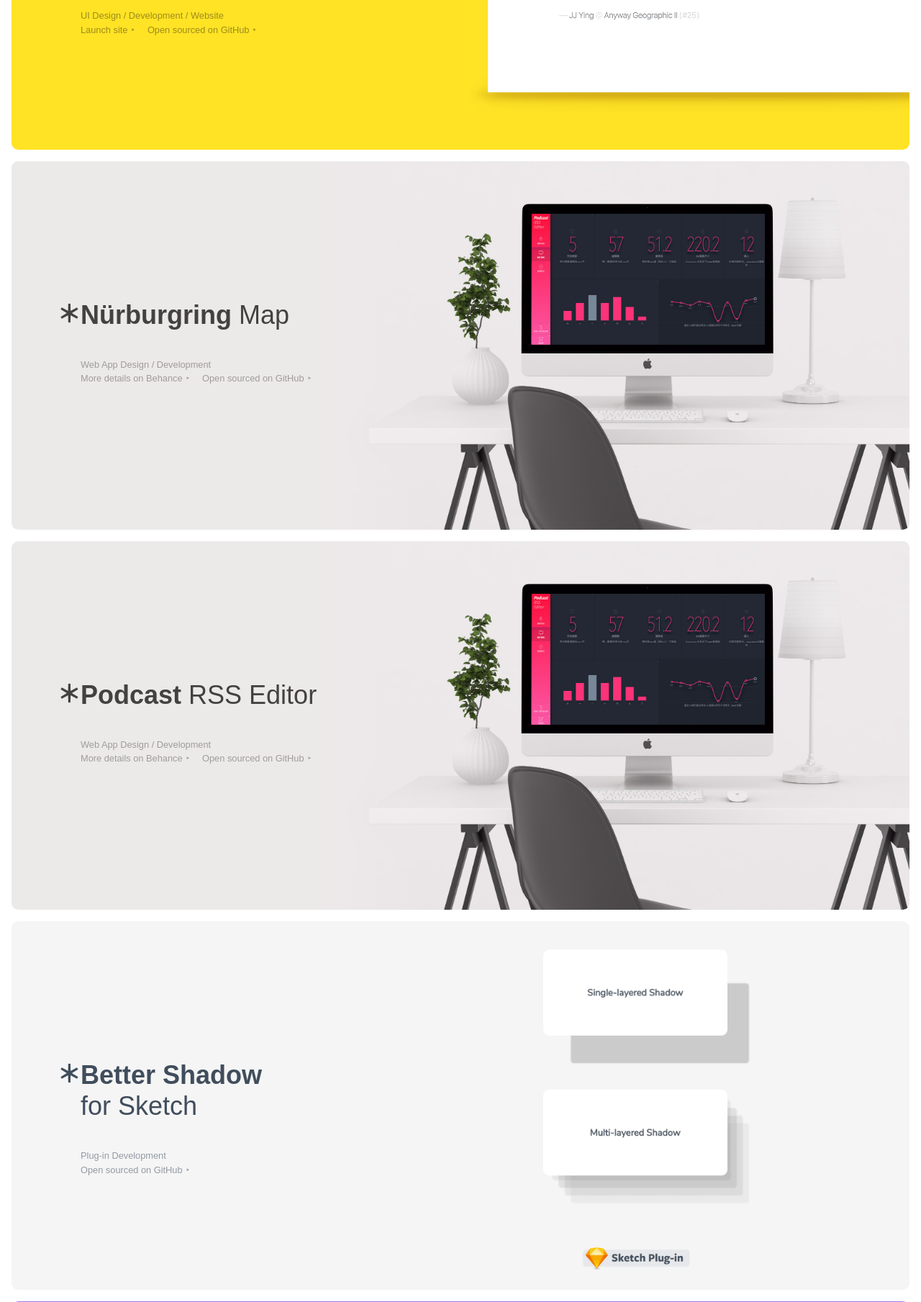
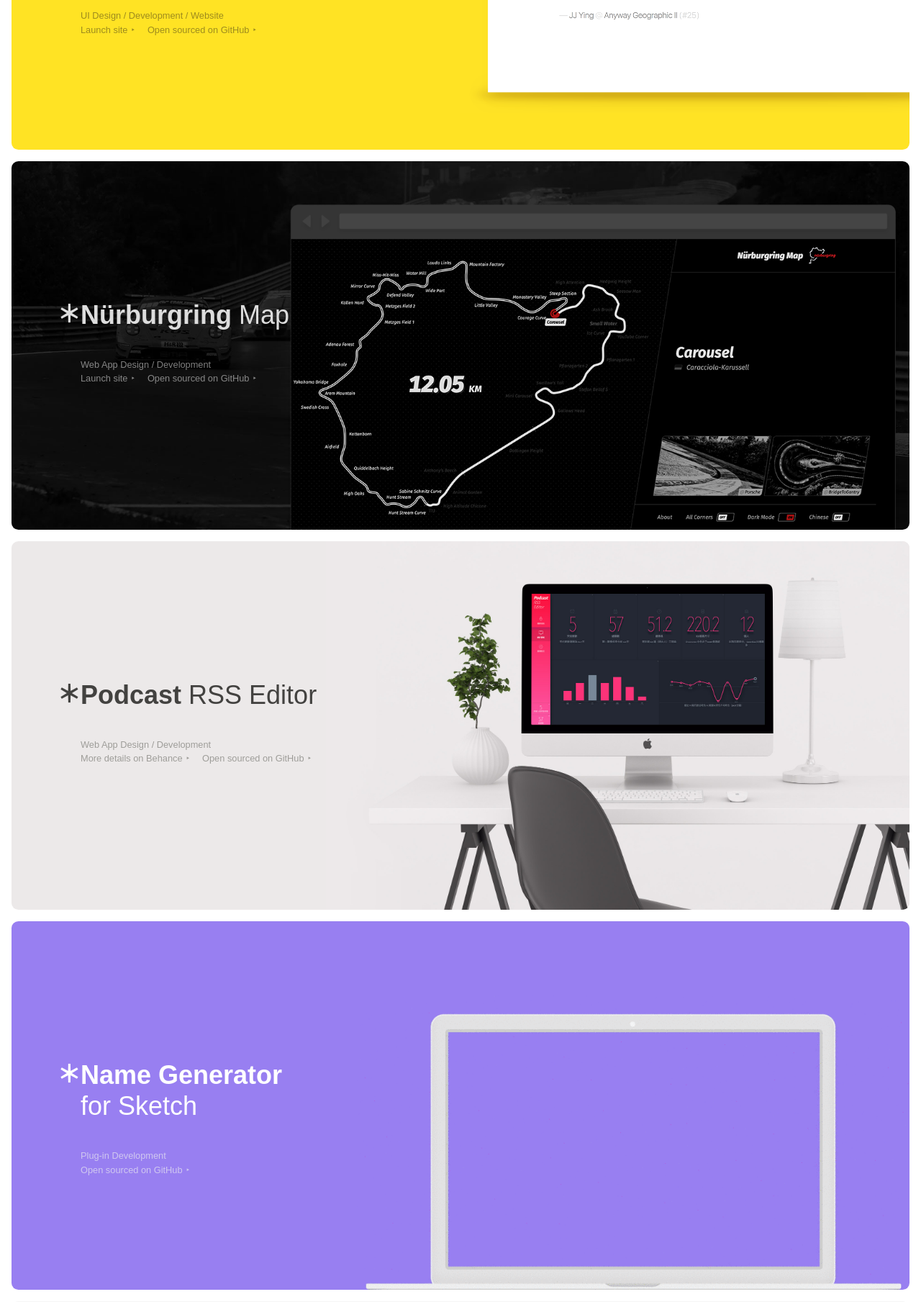
Before and after one commit to JJYing/IconMoon-2017, a PHP site: page / in a window 1280 px wide. Shown: the part 1436-3245 px from the top of the page at 72% size. Run offline with PHP 8.4, Linux system fonts and the light colour scheme; some libraries are stand-ins or nearby versions; some web fonts are replaced.

Commit message:
增加了纽北页面

```diff
--- a/assets/main.css
+++ b/assets/main.css
@@ -380,17 +380,17 @@ article .inner-item{
   background: var(--item-bg);
 }
 
-.s-analytttics{
-  --item-text1: #bbb;
+.s-nur{
+  --item-text1: #ddd;
   --item-text2: rgba(255,255,255,.5);
   --item-bg: #1f1f1f;
 }
-.s-analytttics-img{
-	position: absolute;
-	bottom: 0;
-	width: 50%;
-	right: 0;
+.s-nur .inner-item{
+  background: #1f1f1f url('../assets/nur-bg.jpg');
+  background-size: cover;
+  background-position: center center;
 }
+
 .s-name{
   --item-text1: #fff;
   --item-text2: #d0c8f0;
--- a/index.php
+++ b/index.php
@@ -115,7 +115,8 @@ echo
 							<div class="item-tags">UI Design / Development / Website</div>
 
 							<div class="item-btns"><a class="item-btn" href="https://Anyway.FM/tab/" target="_blank">Launch site</a>
-								<a class="item-btn" href="https://github.com/Anyway-Design/Anyway-Tab" target="_blank">Open sourced on GitHub</a></div>
+								<a class="item-btn" href="https://github.com/Anyway-Design/Anyway-Tab" target="_blank">Open sourced on GitHub</a>
+              </div>
 						</div>
 
 					</div>
@@ -124,7 +125,7 @@ echo
 				</div>
 			</article>
 
-      <article class="item s-pre">
+      <article class="item s-nur">
 				<div class="inner-item">
 					<div class="item-main autowidth">
 						<h1 class="item-text"><strong>Nürburgring</strong> Map</h1>
@@ -132,14 +133,14 @@ echo
 						<div class="item-desc">
 							<div class="item-tags">Web App Design / Development</div>
 							<div class="item-btns">
-								<a class="item-btn" href="https://www.behance.net/gallery/40528175/Podcast-RSS-Editor" target="_blank">More details on Behance</a>
-								<a class="item-btn" href="https://github.com/JJYing/Podcast-RSS-Editor" target="_blank">Open sourced on GitHub</a>
+                <a class="item-btn" href="https://jjying.com/nurburgring/" target="_blank">Launch site</a>
+								<a class="item-btn" href="https://github.com/JJYing/Nurburgring-Map/" target="_blank">Open sourced on GitHub</a>
 							</div>
 						</div>
 
 					</div>
 
-					<img src="{$imgDir}/pre-bg.jpg" class="s-pre-img mobile-full-width" />
+					<img src="{$imgDir}/nur.png" class="s-pre-img mobile-full-width" />
 				</div>
 			</article>
 
@@ -162,26 +163,6 @@ echo
 				</div>
 			</article>
 
-			<article class="item s-better-shadow">
-				<div class="inner-item">
-					<div class="item-main autowidth">
-						<h1 class="item-text"><strong>Better Shadow</strong>
-						<br />for Sketch</h1>
-
-						<div class="item-desc">
-							<div class="item-tags">Plug-in Development</div>
-
-							<div class="item-btns">
-								<a class="item-btn" href="https://github.com/JJYing/Sketch-Better-Shadow" target="_blank">Open sourced on GitHub</a>
-							</div>
-						</div>
-
-					</div>
-
-					<img src="{$imgDir}/better.gif" class="ani-1 s-better-shadow-img mobile-full-width" />
-				</div>
-			</article>
-
 			<article class="item s-name">
 				<div class="inner-item">
 					<div class="item-main autowidth">
@@ -201,22 +182,22 @@ echo
 				</div>
 			</article>
 
-			<article class="item s-analytttics">
+			<article class="item s-better-shadow">
 				<div class="inner-item">
 					<div class="item-main autowidth">
-						<h1 class="item-text"><strong>Analytttics</strong>
-						<br />Dribbble Activities Ratings</h1>
+						<h1 class="item-text"><strong>Better Shadow</strong>
+						<br />for Sketch</h1>
 
 						<div class="item-desc">
-							<div class="item-tags">Web Design / Development</div>
+							<div class="item-tags">Plug-in Development</div>
 
-							<div class="item-btns"><a class="item-btn" href="http://anyway.design/analytttics/" target="_blank">Launch site</a>
-								<a class="item-btn" href="https://github.com/JJYing/Analytttics" target="_blank">Open sourced on GitHub</a></div>
+							<div class="item-btns">
+								<a class="item-btn" href="https://github.com/JJYing/Sketch-Better-Shadow" target="_blank">Open sourced on GitHub</a>
+							</div>
 						</div>
-
 					</div>
 
-					<img src="{$imgDir}/analytttics.png" class="s-analytttics-img mobile-full-width" />
+					<img src="{$imgDir}/better.gif" class="ani-1 s-better-shadow-img mobile-full-width" />
 				</div>
 			</article>
 
```
Also changed, not shown: assets/nur-bg.jpg (added), assets/nur.png (added).
